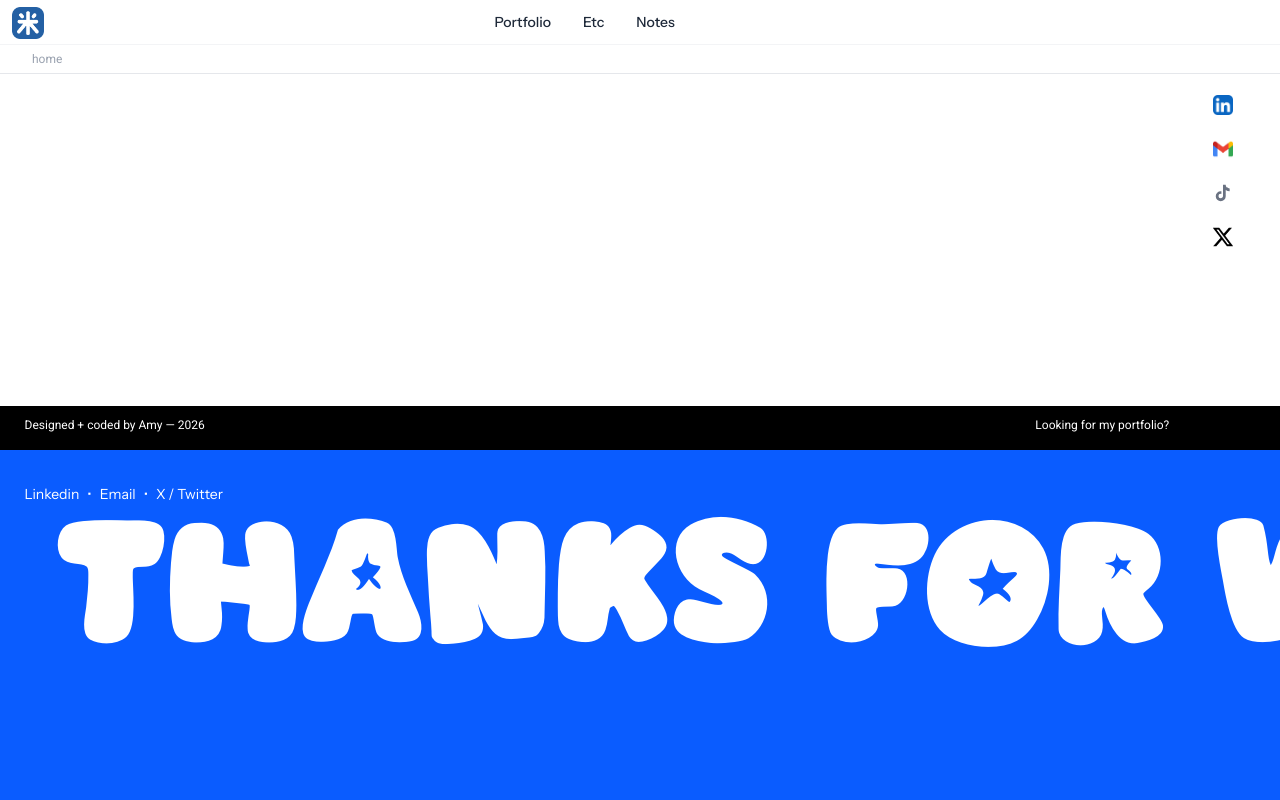
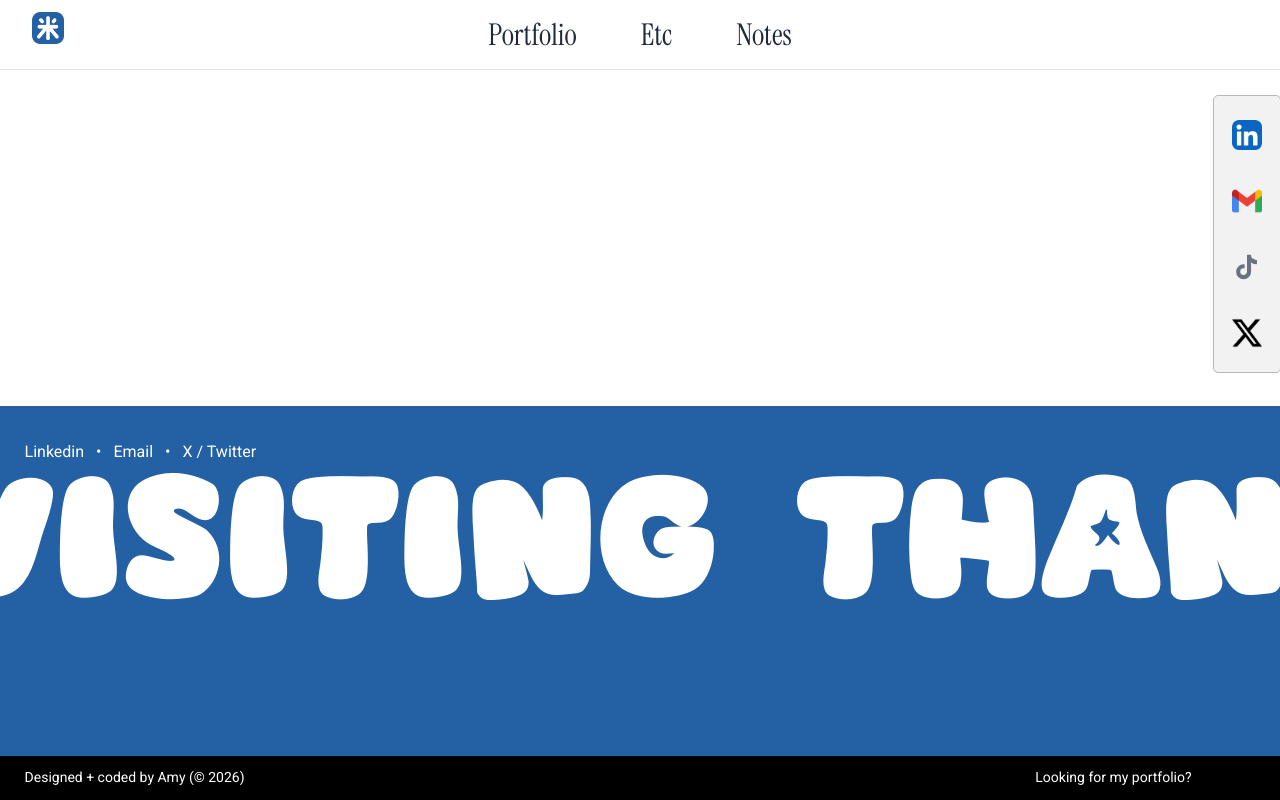
Before and after one commit to amyw41/personal-website, a Next.js app in the folder amy-wangs-jar/: page / in a window 1280 px wide. Built offline with nearby package versions, Linux system fonts and the light colour scheme.

Commit message:
fixed taskbar and footer

```diff
--- a/amy-wangs-jar/app/globals.css
+++ b/amy-wangs-jar/app/globals.css
@@ -28,5 +28,5 @@ body {
 }
 
 .animate-marquee {
-  animation: marquee 22s linear infinite;
+  animation: marquee 70s linear infinite;
 }
--- a/amy-wangs-jar/app/layout.js
+++ b/amy-wangs-jar/app/layout.js
@@ -1,4 +1,4 @@
-import { Instrument_Sans, Roboto } from "next/font/google";
+import { Instrument_Serif, Roboto } from "next/font/google";
 import localFont from "next/font/local";
 import "./globals.css";
 import Taskbar from "@/components/Taskbar";
@@ -11,7 +11,8 @@ const singsong = localFont({
   display: "swap",
 });
 
-const instrumentSans = Instrument_Sans({
+const instrumentSerif = Instrument_Serif({
+  weight: "400",
   subsets: ["latin"],
   variable: "--font-instrument",
   display: "swap",
@@ -33,7 +34,7 @@ export default function RootLayout({ children }) {
   return (
     <html
       lang="en"
-      className={`${singsong.variable} ${instrumentSans.variable} ${roboto.variable} h-full antialiased`}
+      className={`${singsong.variable} ${instrumentSerif.variable} ${roboto.variable} h-full antialiased`}
     >
       <body className="flex min-h-full flex-col font-roboto">
         <Taskbar />
--- a/amy-wangs-jar/components/Footer.js
+++ b/amy-wangs-jar/components/Footer.js
@@ -34,31 +34,13 @@ export default function Footer() {
 
   return (
     <footer className="mt-auto w-full">
-      <div className="relative h-11 w-full bg-black">
-        <p
-          className="absolute whitespace-nowrap font-roboto text-xs text-white"
-          style={{ left: pct(29), top: 11 }}
-        >
-          Designed + coded by Amy — {year}
-        </p>
-        <a
-          href="https://amywang.framer.website"
-          target="_blank"
-          rel="noopener noreferrer"
-          className="absolute whitespace-nowrap font-roboto text-xs text-white hover:underline"
-          style={{ left: pct(1223), top: 11 }}
-        >
-          Looking for my portfolio?
-        </a>
-      </div>
-
-      <div className="relative h-[350px] w-full overflow-hidden bg-[#0A5CFF]">
+      <div className="relative h-[350px] w-full overflow-hidden bg-[#2460A4]">
         <div
-          className="absolute flex items-center gap-2 whitespace-nowrap font-instrument text-sm text-white"
+          className="absolute flex items-center gap-3 whitespace-nowrap font-roboto text-base text-white"
           style={{ left: pct(29), top: 34 }}
         >
           {SOCIAL_TEXT_LINKS.map((social, i) => (
-            <span key={social.label} className="flex items-center gap-2">
+            <span key={social.label} className="flex items-center gap-3">
               <a href={social.href} target="_blank" rel="noopener noreferrer" className="hover:underline">
                 {social.label}
               </a>
@@ -72,6 +54,24 @@ export default function Footer() {
           <MarqueeGroup ariaHidden="true" />
         </div>
       </div>
+
+      <div className="relative h-11 w-full bg-black">
+        <p
+          className="absolute whitespace-nowrap font-roboto text-sm text-white"
+          style={{ left: pct(29), top: 11 }}
+        >
+          Designed + coded by Amy (© 2026)
+        </p>
+        <a
+          href="https://amywang.framer.website"
+          target="_blank"
+          rel="noopener noreferrer"
+          className="absolute whitespace-nowrap font-roboto text-sm text-white hover:underline"
+          style={{ left: pct(1223), top: 11 }}
+        >
+          Looking for my portfolio?
+        </a>
+      </div>
     </footer>
   );
 }
--- a/amy-wangs-jar/components/SocialColumn.js
+++ b/amy-wangs-jar/components/SocialColumn.js
@@ -27,19 +27,19 @@ function SocialIcon({ social }) {
       <Image
         src={social.src}
         alt={social.label}
-        width={20}
-        height={20}
-        className="h-5 w-5 object-contain"
+        width={30}
+        height={30}
+        className="h-[30px] w-[30px] object-contain"
       />
     );
   }
-  return <TikTokIcon className="h-5 w-5" />;
+  return <TikTokIcon className="h-[30px] w-[30px]" />;
 }
 
 export default function SocialColumn() {
   return (
     <div
-      className="fixed z-40 hidden flex-col items-center gap-6 md:flex"
+      className="fixed z-40 hidden flex-col items-center gap-9 rounded-[5px] border border-[#B8B8B8] bg-[#F2F2F2] px-[18px] py-6 md:flex"
       style={{ left: pct(1433), top: 95 }}
     >
       {SOCIAL_LINKS.map((social) => (
--- a/amy-wangs-jar/components/Taskbar.js
+++ b/amy-wangs-jar/components/Taskbar.js
@@ -2,7 +2,7 @@
 
 import Link from "next/link";
 import Image from "next/image";
-import { usePathname } from "next/navigation";
+
 import { useState } from "react";
 import { Menu, X } from "lucide-react";
 
@@ -17,20 +17,15 @@ const NAV_LINKS = [
 const FRAME_WIDTH = 1512;
 const pct = (x) => `${((x / FRAME_WIDTH) * 100).toFixed(3)}%`;
 
-function getBreadcrumb(pathname) {
-  if (pathname === "/") return "home";
-  const segments = pathname.split("/").filter(Boolean);
-  return ["home", ...segments].join(" / ");
-}
+
 
 export default function Taskbar() {
-  const pathname = usePathname();
   const [open, setOpen] = useState(false);
 
   return (
     <header className="sticky top-0 z-50 w-full border-b border-gray-200 bg-white">
-      <div className="relative hidden h-11 w-full md:block">
-        <Link href="/" className="absolute flex items-center" style={{ left: pct(14), top: 7 }}>
+      <div className="hidden w-full grid-cols-3 items-center px-8 py-3 md:grid">
+        <Link href="/" className="flex w-fit items-center justify-self-start self-start">
           <Image
             src="/images/logo.png"
             alt="Amy Wang's Jar logo"
@@ -41,32 +36,21 @@ export default function Taskbar() {
           />
         </Link>
 
-        <nav
-          className="absolute flex items-center gap-8 whitespace-nowrap font-instrument text-sm font-medium text-gray-800"
-          style={{ left: pct(584), top: 12 }}
-        >
+        <nav className="flex items-center justify-center gap-16 whitespace-nowrap font-instrument text-[30px] font-medium text-gray-800">
           {NAV_LINKS.map((link) =>
             link.external ? (
-              <a
-                key={link.label}
-                href={link.href}
-                target="_blank"
-                rel="noopener noreferrer"
-                className="transition-colors hover:text-gray-500"
-              >
+              <a key={link.label} href={link.href} target="_blank" rel="noopener noreferrer" className="text-gray-800 transition-colors hover:text-[#2460A4]">
                 {link.label}
               </a>
             ) : (
-              <Link
-                key={link.label}
-                href={link.href}
-                className="transition-colors hover:text-gray-500"
-              >
+              <Link key={link.label} href={link.href} className="text-gray-800 transition-colors hover:text-[#2460A4]">
                 {link.label}
               </Link>
             )
           )}
         </nav>
+
+        <div />
       </div>
 
       <div className="flex items-center justify-between px-4 py-3 md:hidden">
@@ -91,8 +75,9 @@ export default function Taskbar() {
         </button>
       </div>
 
+      {/* Mobile */}
       {open && (
-        <div className="flex flex-col gap-4 border-t border-gray-200 bg-white px-4 py-4 font-instrument text-sm font-medium text-gray-800 md:hidden">
+        <div className="flex flex-col gap-4 border-t border-gray-200 bg-white px-4 py-4 font-instrument text-[28px] font-medium text-gray-800 md:hidden">
           {NAV_LINKS.map((link) =>
             link.external ? (
               <a
@@ -100,12 +85,13 @@ export default function Taskbar() {
                 href={link.href}
                 target="_blank"
                 rel="noopener noreferrer"
+                className="text-gray-800"
                 onClick={() => setOpen(false)}
               >
                 {link.label}
               </a>
             ) : (
-              <Link key={link.label} href={link.href} onClick={() => setOpen(false)}>
+              <Link key={link.label} href={link.href} className="text-gray-800" onClick={() => setOpen(false)}>
                 {link.label}
               </Link>
             )
@@ -113,9 +99,7 @@ export default function Taskbar() {
         </div>
       )}
 
-      <div className="border-t border-gray-100 px-4 py-1.5 sm:px-8">
-        <p className="font-roboto text-xs text-gray-400">{getBreadcrumb(pathname)}</p>
-      </div>
+
     </header>
   );
 }
```
Also changed, not shown: amy-wangs-jar/.claude/settings.local.json, amy-wangs-jar/public/references/footer.png (added), amy-wangs-jar/public/references/taskbar.png (added).
